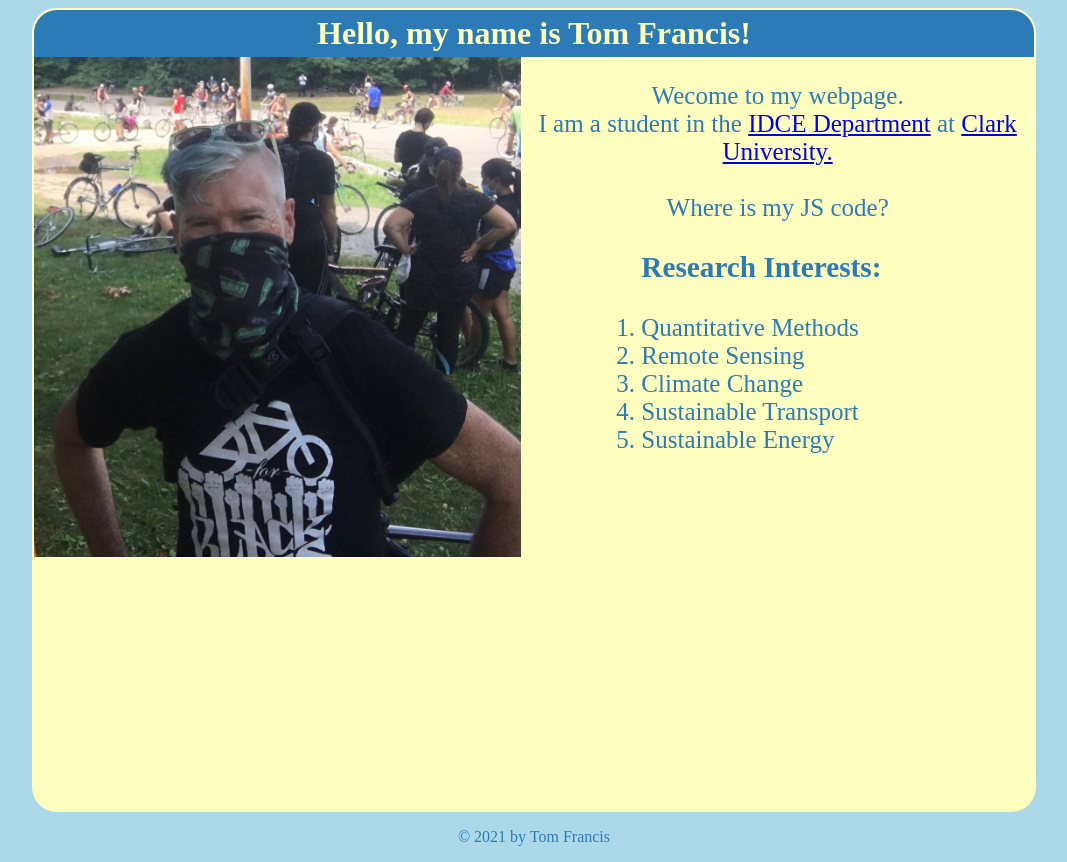
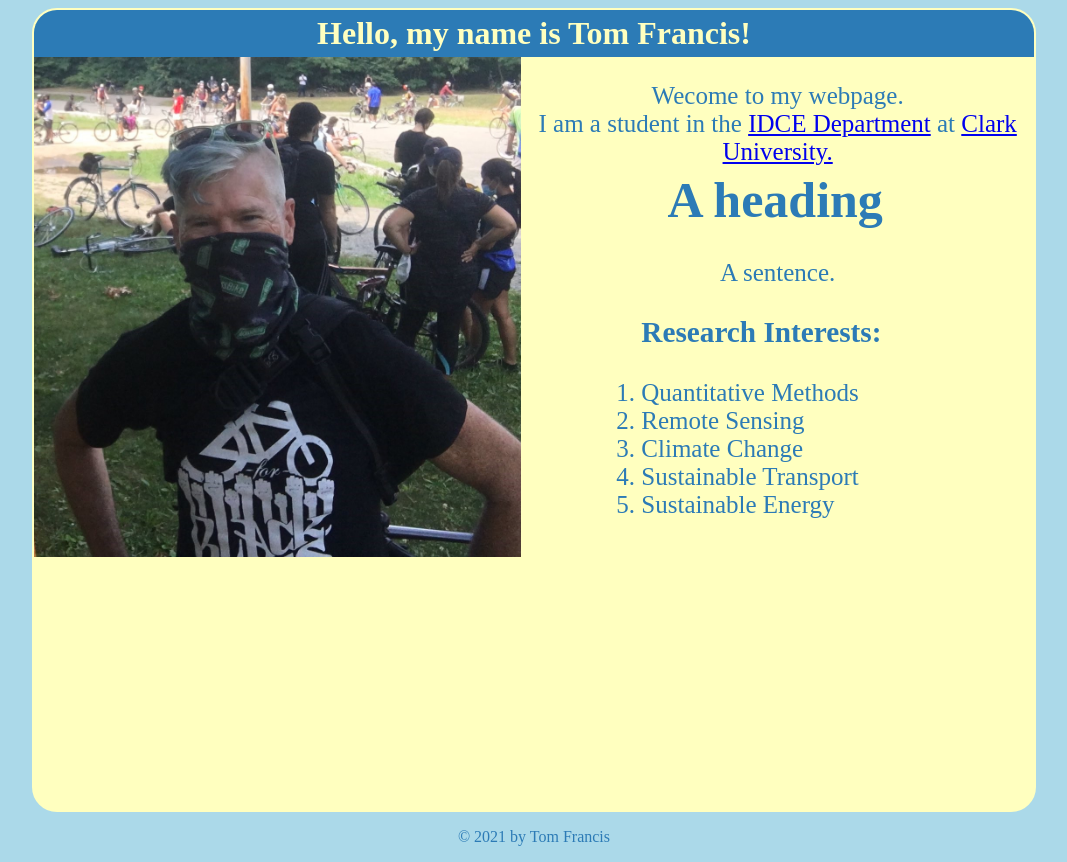
Before and after one commit to TMFrancis/TMFrancis.github.io, a plain HTML site: page index.html in a window 1280 px wide. Shown: the whole page, without its empty margins (106-1173 px from the left). Drawn offline with Linux system fonts and the light colour scheme.

Commit message:
Completed Task 2.

```diff
--- a/index.html
+++ b/index.html
@@ -18,7 +18,7 @@
         Wecome to my webpage.<br>
         I am a student in the
         <a href="https://www.clarku.edu/schools/idce/">IDCE Department</a> at
-        <a href="https://www.clarku.edu/">Clark University.</a><br><br>
+        <a href="https://www.clarku.edu/">Clark University.</a><br>
         <script src="javascript/external.js"></script>
       </div>
       <div id="research-interests">
--- a/javascript/external.js
+++ b/javascript/external.js
@@ -1 +1,4 @@
-document.write("Where is my JS code?");
+// Task 1: document.write("Where is my JS code?");
+// Task 2: window.alert(5+6);
+document.write('<h1 style="color: #2c7bb6;">A heading</h1>');
+document.write('<p>A sentence.</p>');
```
